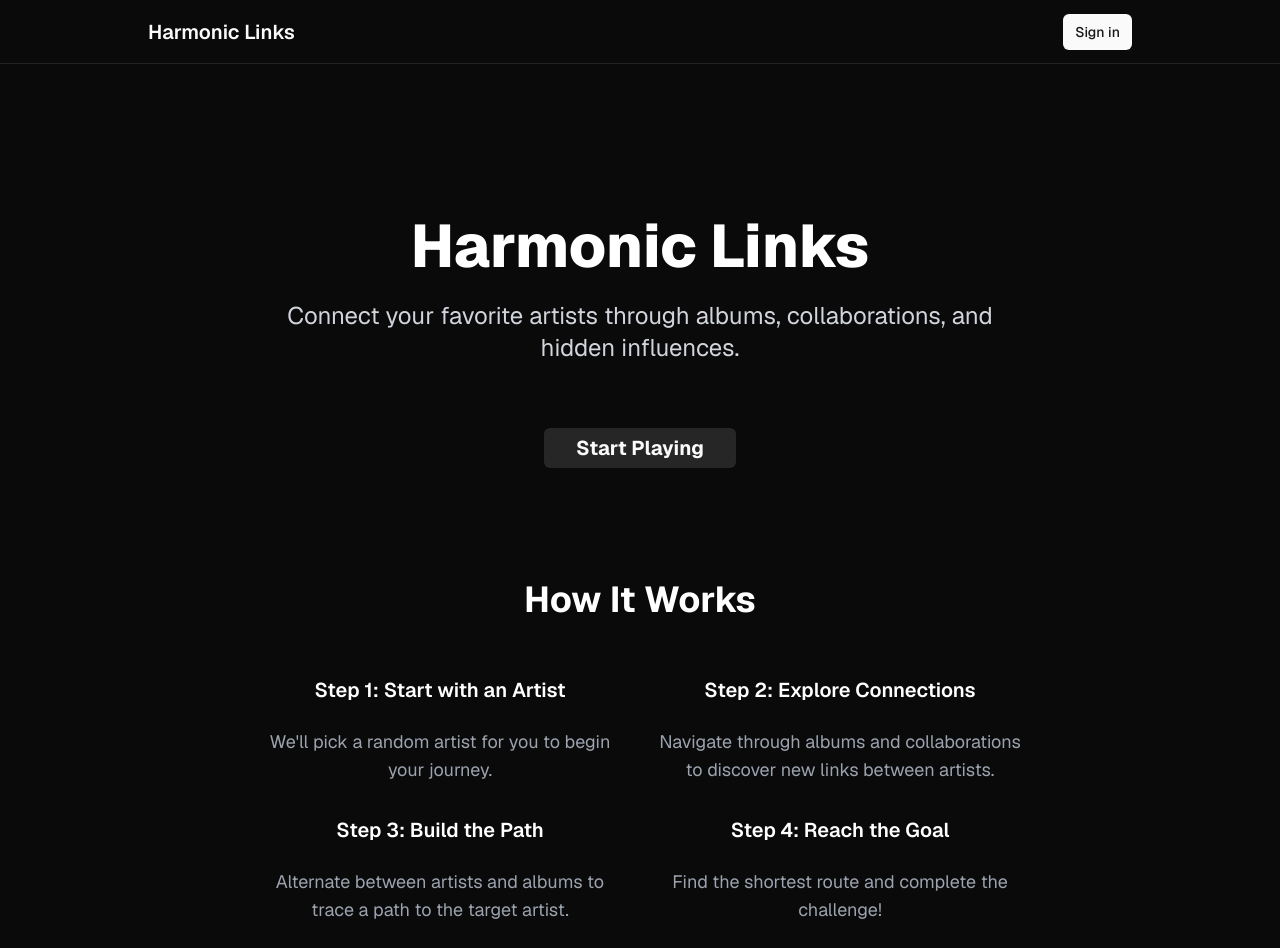
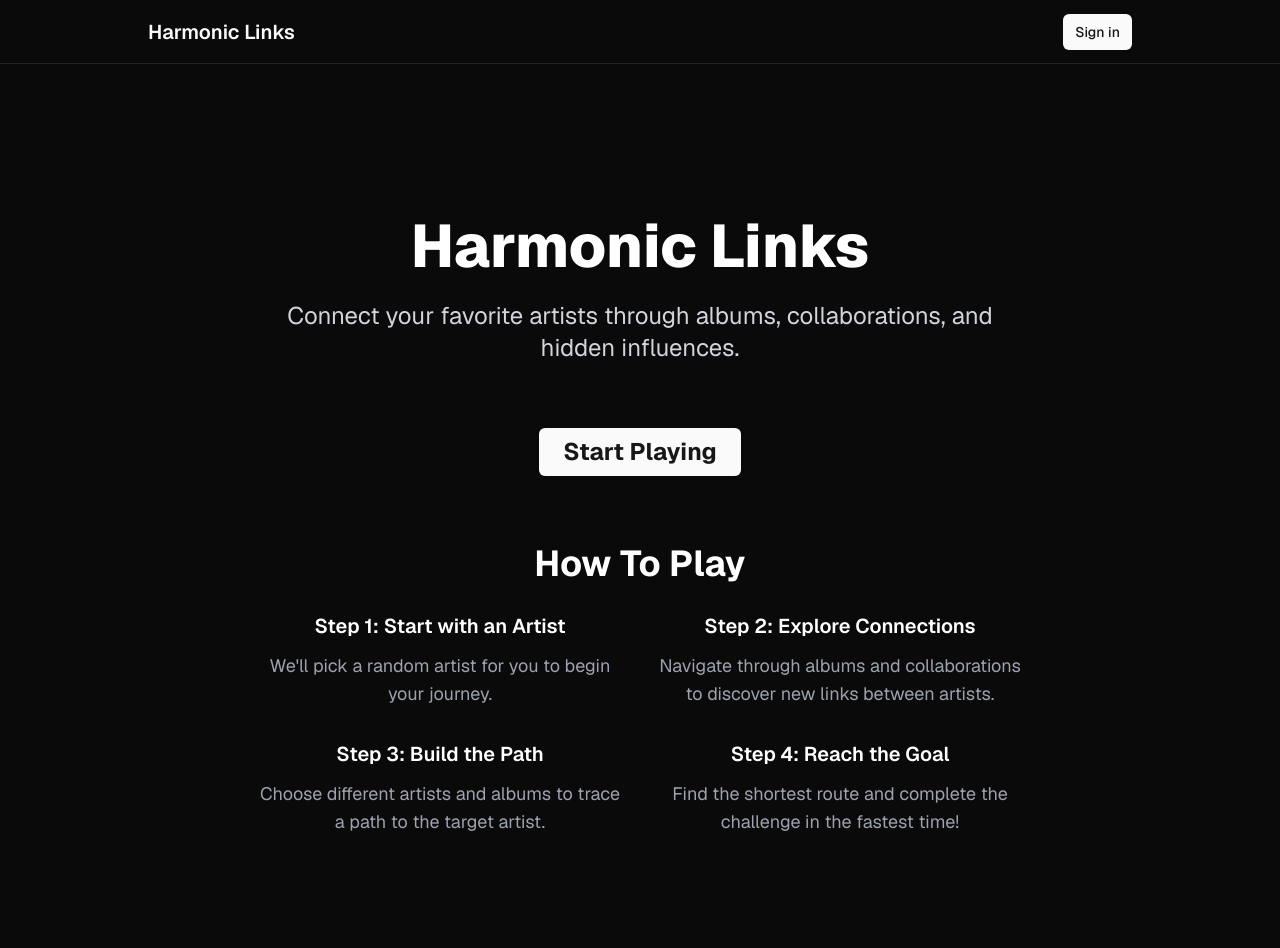
Before and after one commit to adibarra/harmonic-link, a Next.js app: page / in a window 1280 px wide. After the commit the page ends 860 px from the top, so only its background shows below. Built offline with nearby package versions, Linux system fonts and the light colour scheme; no server answers.

Commit message:
continue updating ui/ux

```diff
--- a/app/(auth-pages)/sign-in/page.tsx
+++ b/app/(auth-pages)/sign-in/page.tsx
@@ -3,10 +3,13 @@
 import { Button } from "@/components/ui/button";
 import { Card, CardContent, CardDescription, CardHeader } from "@/components/ui/card";
 import { createClient } from "@/utils/supabase/client";
+import { ArrowLeftToLineIcon } from "lucide-react";
 import { motion } from "motion/react";
+import { useRouter } from "next/navigation";
 
 export default function LoginPage() {
   const supabase = createClient();
+  const router = useRouter();
 
   const handleSpotify = async () => {
     const { error } = await supabase.auth.signInWithOAuth({
@@ -103,6 +106,19 @@ export default function LoginPage() {
               </svg>
               Login with Google
             </Button>
+
+            <div className="w-full h-2 flex items-center justify-center">
+              <div className="w-full border-t border-white" />
+            </div>
+
+            <Button
+              variant="destructive"
+              className="w-full flex justify-start items-center gap-3 text-base"
+              onClick={() => router.push("/")}
+            >
+              <ArrowLeftToLineIcon className="w-5 h-5" />
+              Back
+            </Button>
           </div>
           </CardContent>
         </Card>
--- a/app/page.tsx
+++ b/app/page.tsx
@@ -26,30 +26,30 @@ export default function Home() {
 
         <motion.div {...fadeInOut}>
           <Link href="/play">
-            <Button variant="secondary" className="py-4 px-8 text-xl font-bold">
+            <Button variant="default" className="p-6 text-2xl font-bold">
               Start Playing
             </Button>
           </Link>
         </motion.div>
 
-        <motion.div {...fadeInOut} className="flex flex-col gap-8 items-center max-w-3xl mt-12">
-          <h2 className="text-4xl font-bold mb-6">How It Works</h2>
+        <motion.div {...fadeInOut} className="flex flex-col gap-6 items-center max-w-3xl mt-1">
+          <h2 className="text-4xl font-bold mb-1">How To Play</h2>
           <div className="grid grid-cols-1 md:grid-cols-2 gap-8 text-lg text-gray-400">
-            <div className="flex flex-col gap-4">
+            <div className="flex flex-col gap-1">
               <h3 className="text-xl font-semibold text-white mb-2">Step 1: Start with an Artist</h3>
               <p>We'll pick a random artist for you to begin your journey.</p>
             </div>
-            <div className="flex flex-col gap-4">
+            <div className="flex flex-col gap-1">
               <h3 className="text-xl font-semibold text-white mb-2">Step 2: Explore Connections</h3>
               <p>Navigate through albums and collaborations to discover new links between artists.</p>
             </div>
-            <div className="flex flex-col gap-4">
+            <div className="flex flex-col gap-1">
               <h3 className="text-xl font-semibold text-white mb-2">Step 3: Build the Path</h3>
-              <p>Alternate between artists and albums to trace a path to the target artist.</p>
+              <p>Choose different artists and albums to trace a path to the target artist.</p>
             </div>
-            <div className="flex flex-col gap-4">
+            <div className="flex flex-col gap-1">
               <h3 className="text-xl font-semibold text-white mb-2">Step 4: Reach the Goal</h3>
-              <p>Find the shortest route and complete the challenge!</p>
+              <p>Find the shortest route and complete the challenge in the fastest time!</p>
             </div>
           </div>
         </motion.div>
--- a/app/play/page.tsx
+++ b/app/play/page.tsx
@@ -3,7 +3,7 @@
 import { useRouter } from "next/navigation";
 import { motion } from "motion/react";
 import { Button } from "@/components/ui/button";
-import { CalendarDays, Gamepad2, Infinity } from "lucide-react";
+import { ArrowLeftToLineIcon, CalendarDays, Gamepad2, Infinity } from "lucide-react";
 
 export default function GameModeMenu() {
   const router = useRouter();
@@ -52,6 +52,19 @@ export default function GameModeMenu() {
           <Gamepad2 className="w-5 h-5" />
           Multiplayer
         </Button>
+
+        <div className="w-full h-8 flex items-center justify-center">
+          <div className="w-full border-t border-white" />
+        </div>
+
+        <Button
+          variant="destructive"
+          className="w-full flex justify-start items-center gap-3 text-lg"
+          onClick={() => router.push("/")}
+        >
+          <ArrowLeftToLineIcon className="w-5 h-5" />
+          Back
+        </Button>
       </div>
     </motion.div>
   );
```
